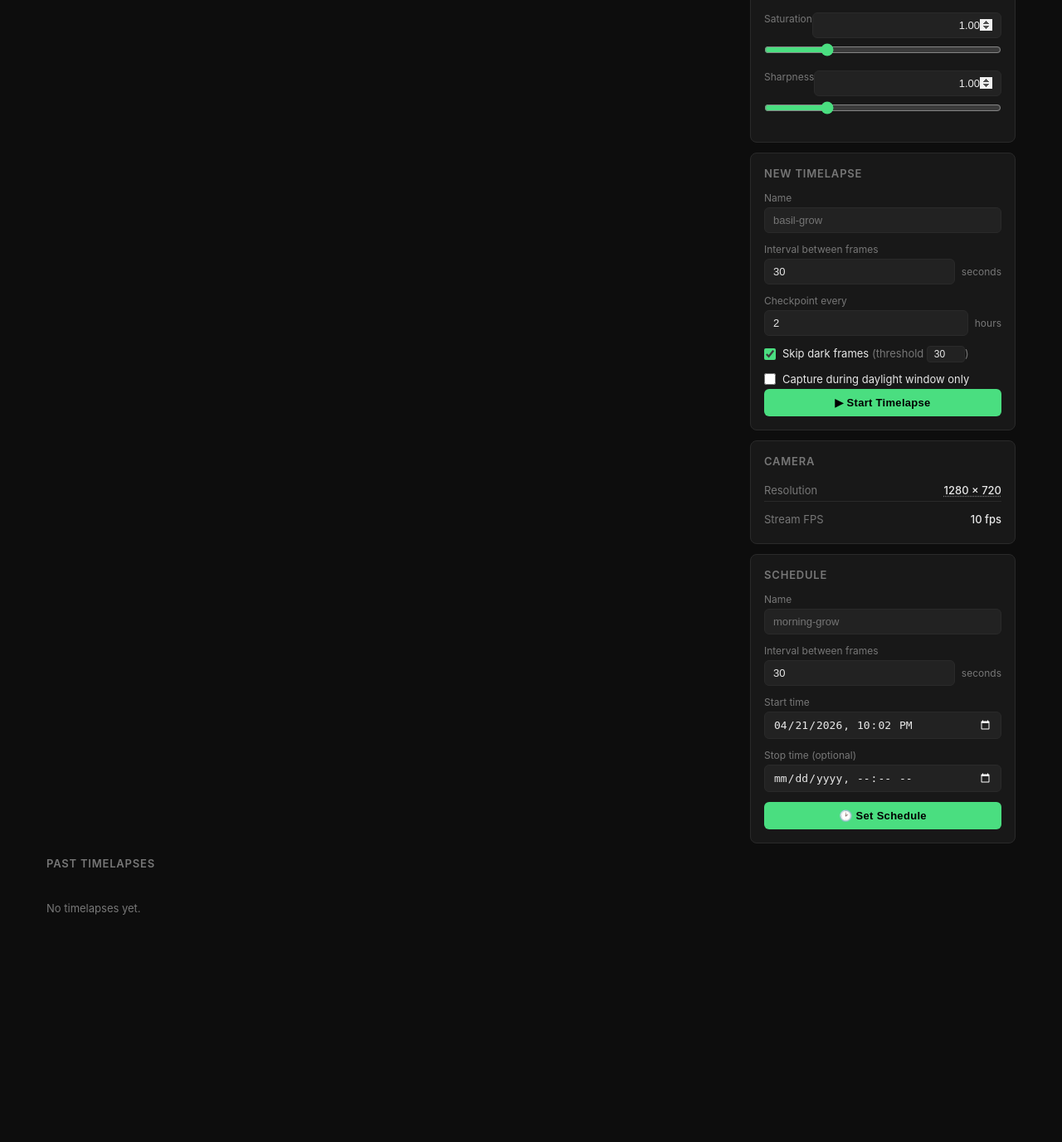
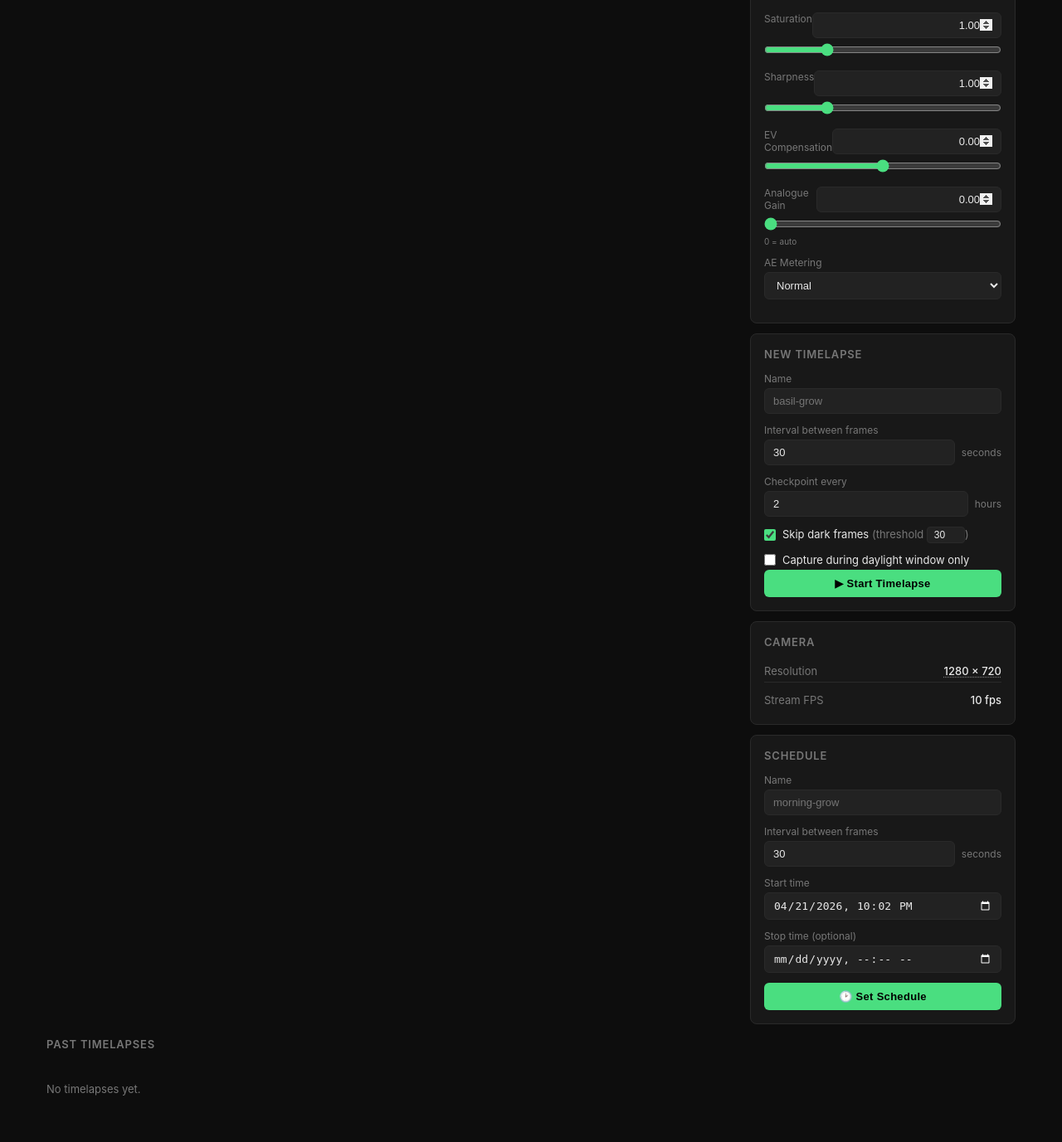
Before and after one commit to monkbuddy62/plant-timelapse-pi, a Flask app: page / in a window 1280 px wide. Shown: the part 534-1911 px from the top of the page at 83% size. Before the commit the page ends 1637 px from the top, so only its background shows below. Run offline with Flask 3, Linux system fonts and the light colour scheme; data that the repository does not hold is empty; parts of the project's set-up code (start-up, migrations or seed data) failed here and were passed over.

Commit message:
Add EV compensation, analogue gain, and AE metering controls
EV slider (-4 to +4), Analogue Gain slider (0=auto, up to 16),
and AE Constraint Mode dropdown (Normal/Highlight/Shadows).
Analogue Gain > 0 locks AE; 0 hands control back to auto. Bump → 16.

Co-Authored-By: Claude Sonnet 4.6 <noreply@anthropic.com>

```diff
--- a/app.py
+++ b/app.py
@@ -15,7 +15,7 @@ from timelapse import TimelapseManager
 
 app = Flask(__name__)
 
-BUILD_ID = "15"
+BUILD_ID = "16"
 
 TIMELAPSES_DIR = Path(os.environ.get("TIMELAPSES_DIR", Path(__file__).parent / "timelapses"))
 TIMELAPSES_DIR.mkdir(exist_ok=True)
@@ -43,8 +43,8 @@ def update_camera_controls(controls: dict):
     with _picam2_lock:
         if _picam2_ref is not None:
             try:
-                cam = {k: v for k, v in controls.items()
-                       if k not in ("ColourGainR", "ColourGainB", "AwbMode")}
+                skip = {"ColourGainR", "ColourGainB", "AwbMode", "AnalogueGain"}
+                cam = {k: v for k, v in controls.items() if k not in skip}
                 r = controls.get("ColourGainR", 0)
                 b = controls.get("ColourGainB", 0)
                 if r and b:
@@ -53,6 +53,12 @@ def update_camera_controls(controls: dict):
                 else:
                     cam["AwbEnable"] = True
                     cam["AwbMode"] = controls.get("AwbMode", 0)
+                ag = controls.get("AnalogueGain", 0)
+                if ag > 0:
+                    cam["AnalogueGain"] = float(ag)
+                    cam["AeEnable"] = False
+                else:
+                    cam["AeEnable"] = True
                 _picam2_ref.set_controls(cam)
             except Exception as exc:
                 app.logger.warning("set_controls failed: %s", exc)
@@ -393,6 +399,15 @@ def set_camera_controls():
         controls["ColourGainR"] = max(0.0, min(8.0, float(data["ColourGainR"])))
     if "ColourGainB" in data:
         controls["ColourGainB"] = max(0.0, min(8.0, float(data["ColourGainB"])))
+    if "ExposureValue" in data:
+        controls["ExposureValue"] = max(-8.0, min(8.0, float(data["ExposureValue"])))
+    if "AnalogueGain" in data:
+        ag = max(0.0, min(16.0, float(data["AnalogueGain"])))
+        controls["AnalogueGain"] = ag  # 0 means let AE handle it
+    if "AeConstraintMode" in data:
+        ae = int(data["AeConstraintMode"])
+        if 0 <= ae <= 2:
+            controls["AeConstraintMode"] = ae
     update_camera_controls(controls)
     return jsonify({"ok": True, "controls": controls})
 
--- a/templates/index.html
+++ b/templates/index.html
@@ -503,6 +503,35 @@
         </div>
         <input type="range" id="ctrl-sharpness" min="0" max="4" step="0.05" value="1"
                oninput="syncLabel('ctrl-sharpness','lbl-sharpness',2); applyControls()">
+      </div>
+      <div class="field">
+        <div class="ctrl-label-row">
+          <span>EV Compensation</span>
+          <input type="number" class="ctrl-num-input" id="lbl-ev" value="0.00"
+                 min="-4" max="4" step="0.1"
+                 oninput="syncSliderFromInput('ctrl-ev','lbl-ev'); applyControls()">
+        </div>
+        <input type="range" id="ctrl-ev" min="-4" max="4" step="0.1" value="0"
+               oninput="syncLabel('ctrl-ev','lbl-ev',1); applyControls()">
+      </div>
+      <div class="field">
+        <div class="ctrl-label-row">
+          <span>Analogue Gain</span>
+          <input type="number" class="ctrl-num-input" id="lbl-again" value="0.00"
+                 min="0" max="16" step="0.1"
+                 oninput="syncSliderFromInput('ctrl-again','lbl-again'); applyControls()">
+        </div>
+        <input type="range" id="ctrl-again" min="0" max="16" step="0.1" value="0"
+               oninput="syncLabel('ctrl-again','lbl-again',1); applyControls()">
+        <div style="font-size:10px; color:var(--muted); margin-top:2px;">0 = auto</div>
+      </div>
+      <div class="field">
+        <label>AE Metering</label>
+        <select id="ctrl-ae-mode" onchange="applyControls()">
+          <option value="0">Normal</option>
+          <option value="1">Highlight (prevent blowout)</option>
+          <option value="2">Shadows (lift darks)</option>
+        </select>
       </div>
     </div>
 
@@ -1291,10 +1320,13 @@ function applyControls() {
   clearTimeout(_ctrlDebounce);
   _ctrlDebounce = setTimeout(async () => {
     const controls = {
-      Brightness: parseFloat(document.getElementById('ctrl-brightness').value),
-      Contrast:   parseFloat(document.getElementById('ctrl-contrast').value),
-      Saturation: parseFloat(document.getElementById('ctrl-saturation').value),
-      Sharpness:  parseFloat(document.getElementById('ctrl-sharpness').value),
+      Brightness:    parseFloat(document.getElementById('ctrl-brightness').value),
+      Contrast:      parseFloat(document.getElementById('ctrl-contrast').value),
+      Saturation:    parseFloat(document.getElementById('ctrl-saturation').value),
+      Sharpness:     parseFloat(document.getElementById('ctrl-sharpness').value),
+      ExposureValue: parseFloat(document.getElementById('ctrl-ev').value),
+      AnalogueGain:  parseFloat(document.getElementById('ctrl-again').value),
+      AeConstraintMode: parseInt(document.getElementById('ctrl-ae-mode').value, 10),
     };
     if (_gainsActive()) {
       controls.ColourGainR = parseFloat(document.getElementById('ctrl-gain-r').value);
@@ -1345,10 +1377,15 @@ async function resetAllControls() {
   document.getElementById('ctrl-contrast').value   = 1;
   document.getElementById('ctrl-saturation').value = 1;
   document.getElementById('ctrl-sharpness').value  = 1;
-  syncLabel('ctrl-brightness', 'lbl-brightness', 1);
-  syncLabel('ctrl-contrast',   'lbl-contrast',   1);
-  syncLabel('ctrl-saturation', 'lbl-saturation', 1);
-  syncLabel('ctrl-sharpness',  'lbl-sharpness',  1);
+  document.getElementById('ctrl-ev').value         = 0;
+  document.getElementById('ctrl-again').value      = 0;
+  document.getElementById('ctrl-ae-mode').value    = 0;
+  syncLabel('ctrl-brightness', 'lbl-brightness', 2);
+  syncLabel('ctrl-contrast',   'lbl-contrast',   2);
+  syncLabel('ctrl-saturation', 'lbl-saturation', 2);
+  syncLabel('ctrl-sharpness',  'lbl-sharpness',  2);
+  syncLabel('ctrl-ev',         'lbl-ev',         1);
+  syncLabel('ctrl-again',      'lbl-again',      1);
   _setGainsActive(false);
   document.getElementById('ctrl-awb').value = 0;
   try {
@@ -1357,6 +1394,7 @@ async function resetAllControls() {
       headers: { 'Content-Type': 'application/json' },
       body: JSON.stringify({
         Brightness: 0, Contrast: 1, Saturation: 1, Sharpness: 1,
+        ExposureValue: 0, AnalogueGain: 0, AeConstraintMode: 0,
         AwbMode: 0, ColourGainR: 0, ColourGainB: 0,
       }),
     });
@@ -1382,6 +1420,17 @@ async function fetchCameraControls() {
     if ('Sharpness' in d) {
       document.getElementById('ctrl-sharpness').value = d.Sharpness;
       syncLabel('ctrl-sharpness', 'lbl-sharpness', 2);
+    }
+    if ('ExposureValue' in d) {
+      document.getElementById('ctrl-ev').value = d.ExposureValue;
+      syncLabel('ctrl-ev', 'lbl-ev', 1);
+    }
+    if ('AnalogueGain' in d) {
+      document.getElementById('ctrl-again').value = d.AnalogueGain;
+      syncLabel('ctrl-again', 'lbl-again', 1);
+    }
+    if ('AeConstraintMode' in d) {
+      document.getElementById('ctrl-ae-mode').value = d.AeConstraintMode;
     }
     if (d.ColourGainR > 0 && d.ColourGainB > 0) {
       document.getElementById('ctrl-gain-r').value = d.ColourGainR;
```
